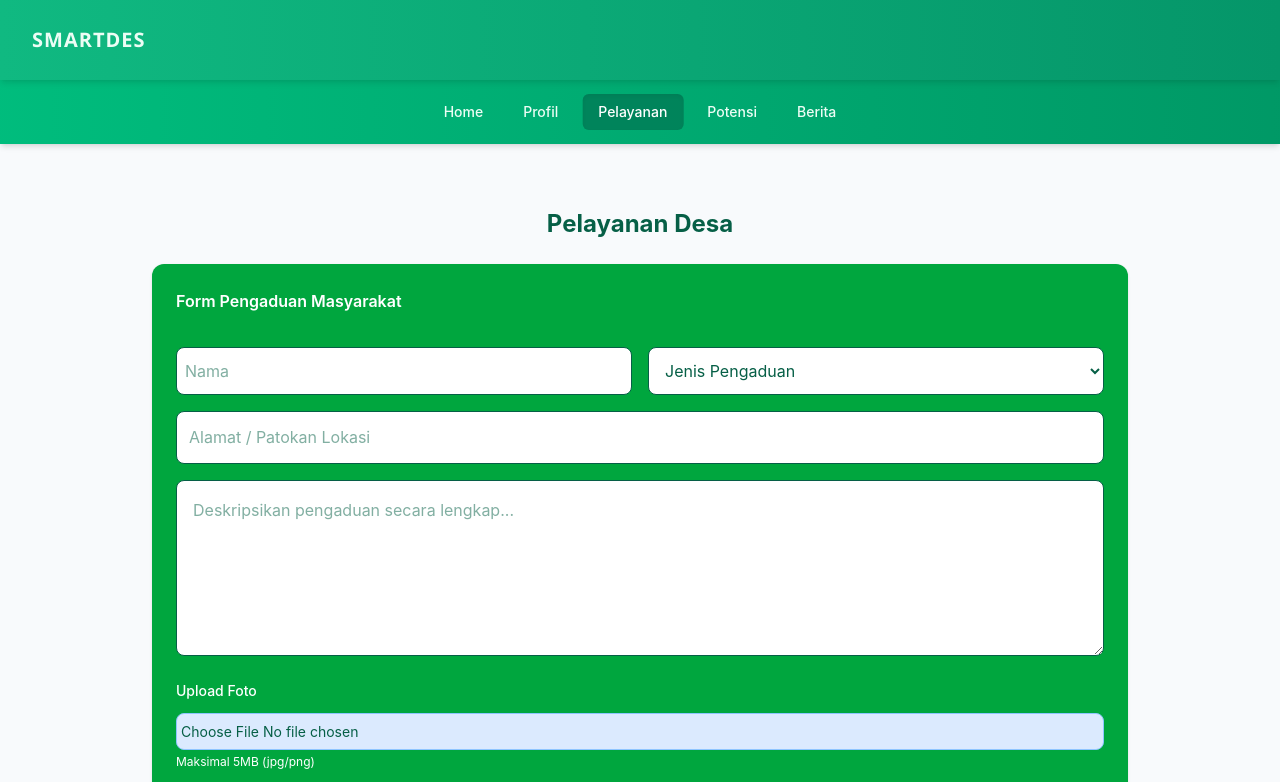
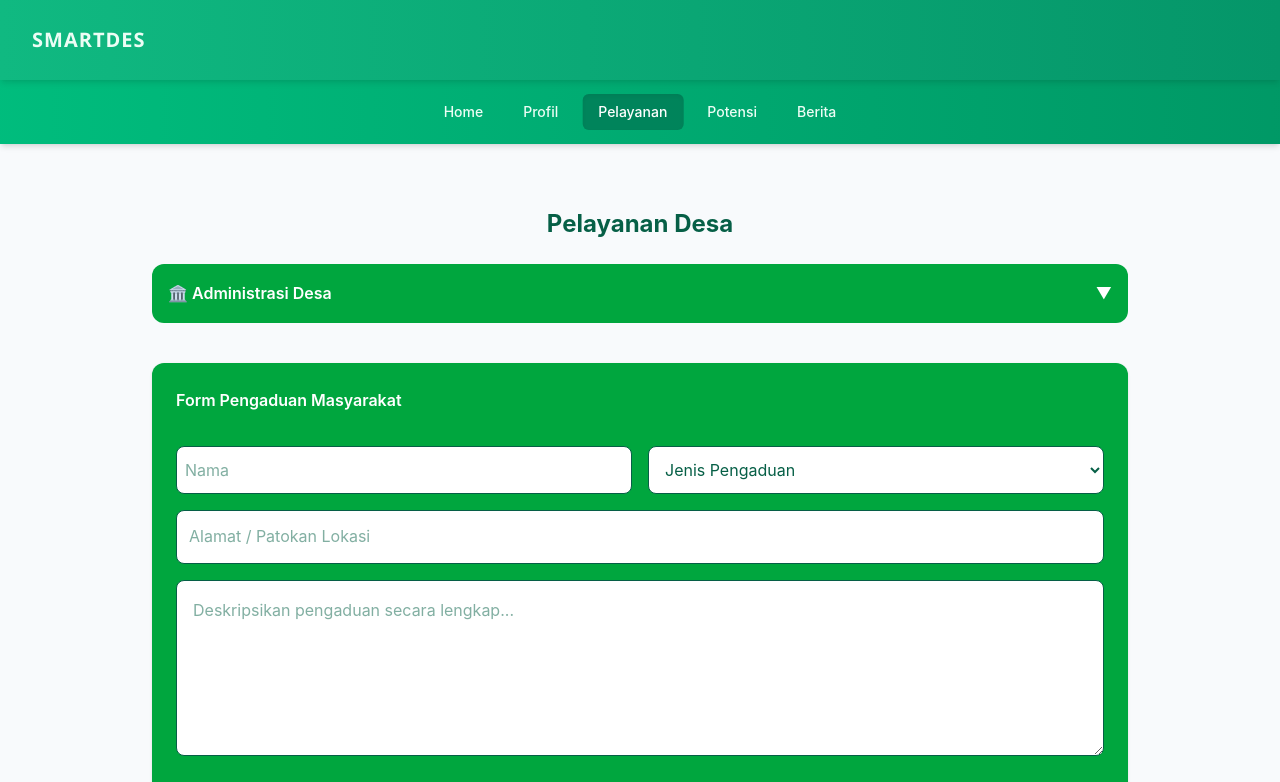
Before and after one commit to muhammadarlianoscar-uti/TA-WEB-24-SEMBADE, a Next.js app in the folder my-app/: page /pelayanan in a window 1280 px wide. Shown: the top 782 px of the page. Built offline with nearby package versions, Linux system fonts and the light colour scheme.

Commit message:
umam : membuat kolom administrasi desa

```diff
--- a/my-app/app/pelayanan/page.tsx
+++ b/my-app/app/pelayanan/page.tsx
@@ -42,6 +42,22 @@ export default function PelayananPage() {
   return (
     <div className="p-6 max-w-5xl mx-auto">
       <h1 className="text-2xl font-bold mb-6 text-center">Pelayanan Desa</h1>
+
+      {/* ================= ADMINISTRASI ================= */}
+      <div className="mb-10">
+        <button
+          onClick={() => setOpen(!open)}
+          className="w-full flex justify-between items-center bg-green-600 text-white p-4 rounded-xl"
+        >
+          <span className="font-semibold">🏛️ Administrasi Desa</span>
+          <span>{open ? "▲" : "▼"}</span>
+        </button>
+
+        {open && (
+          <div className="grid md:grid-cols-3 gap-4 mt-4">
+          </div>
+        )}
+      </div>
 
 
       {/* ================= PENGADUAN ================= */}
```
